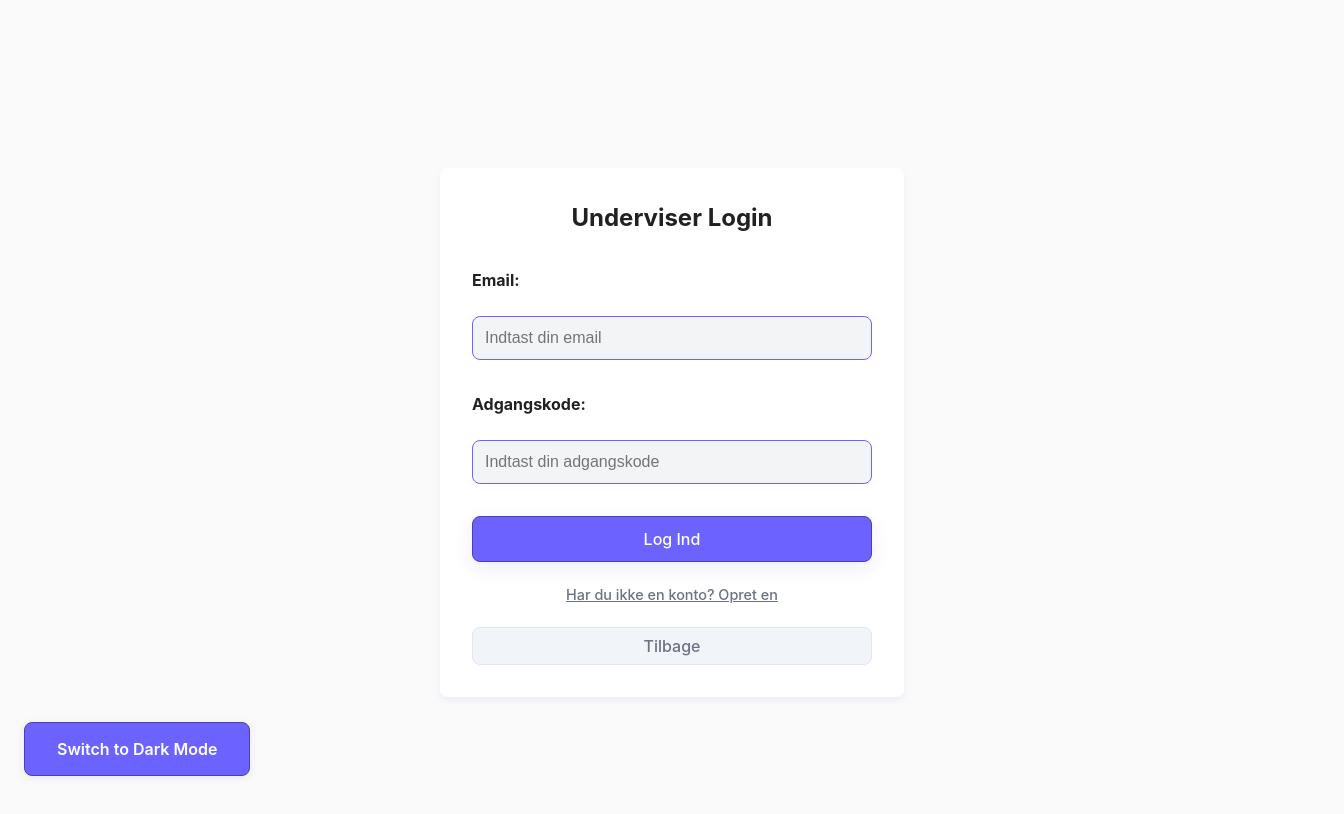
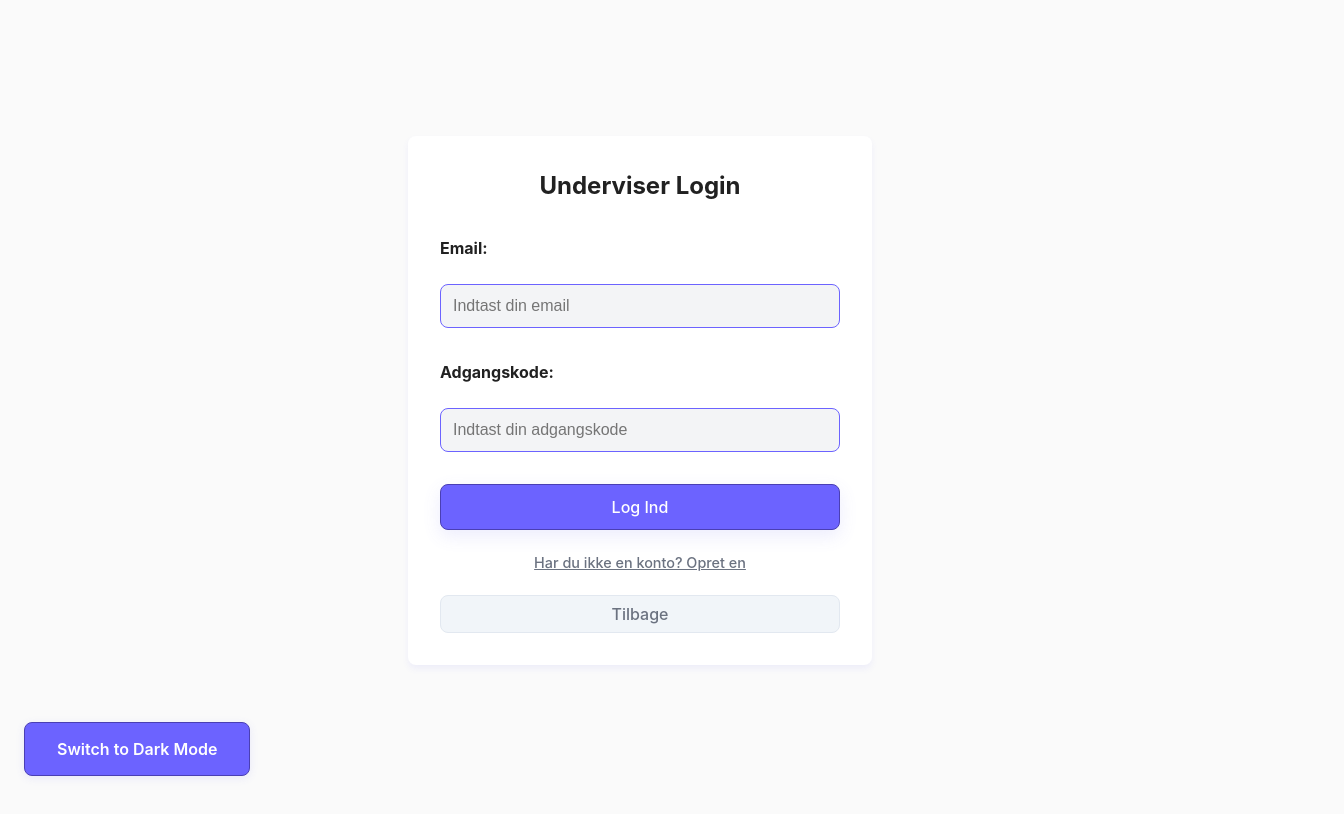
Before and after one commit to TheRealChair/DevOps, a React (Vite) app in the folder my-react-app/: page / in a window 1280 px wide. Both pictures are taken after a click on the button "Underviser". Shown: the top 814 px of the page, 1344 px wide, since content can reach past the window. Built offline with nearby package versions, Linux system fonts and the light colour scheme; no server answers.

Commit message:
minor size change to the login page

```diff
--- a/my-react-app/src/components/UnderviserLogin.tsx
+++ b/my-react-app/src/components/UnderviserLogin.tsx
@@ -67,7 +67,9 @@ const UnderviserLogin: React.FC<UnderviserLoginProps> = ({ onLoginSuccess, onBac
       alignItems: 'center',
       justifyContent: 'center',
       minHeight: '100vh',
-      padding: '2rem'
+      padding: '2rem',
+      overflow: 'auto',
+      boxSizing: 'border-box'
     }}>
       <div style={{
         background: 'var(--surface)',
```
